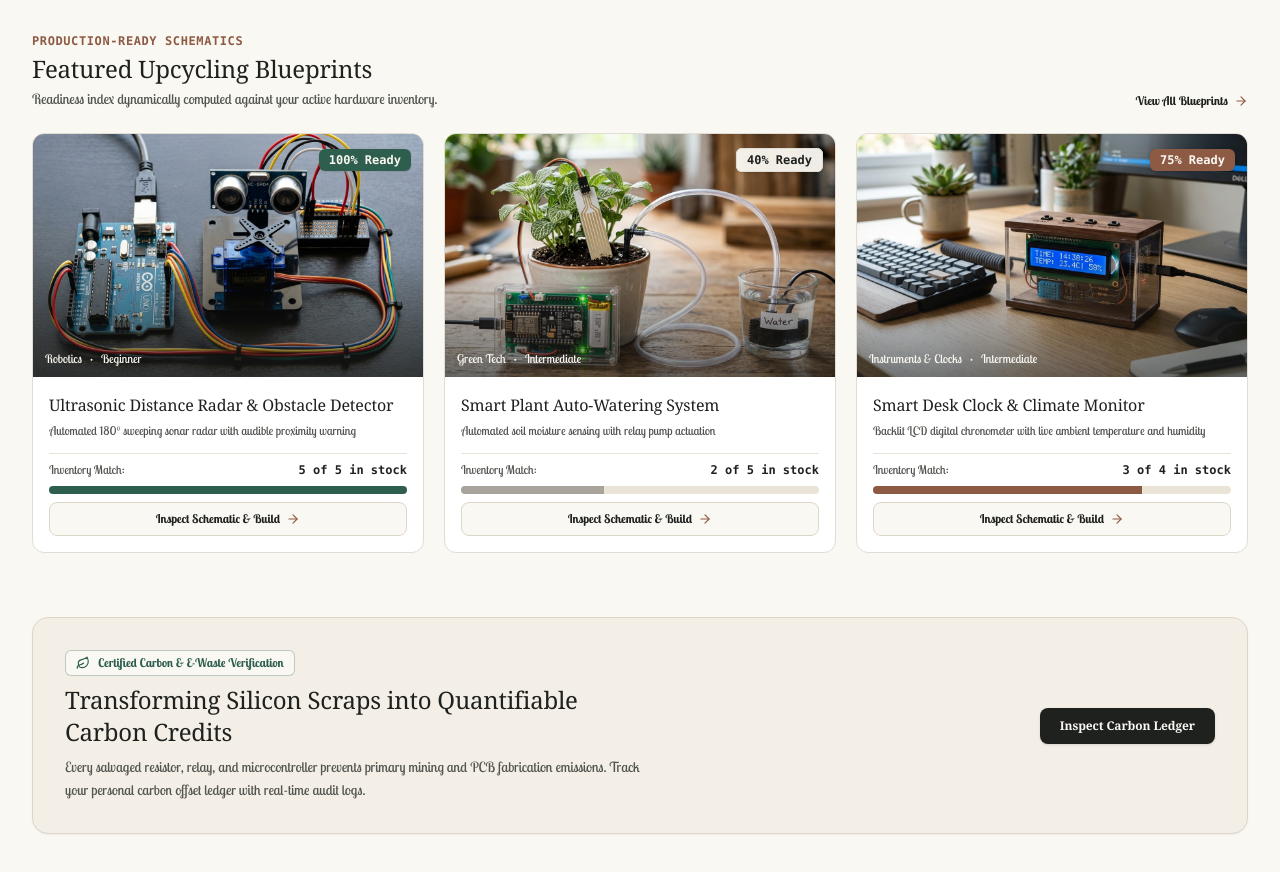
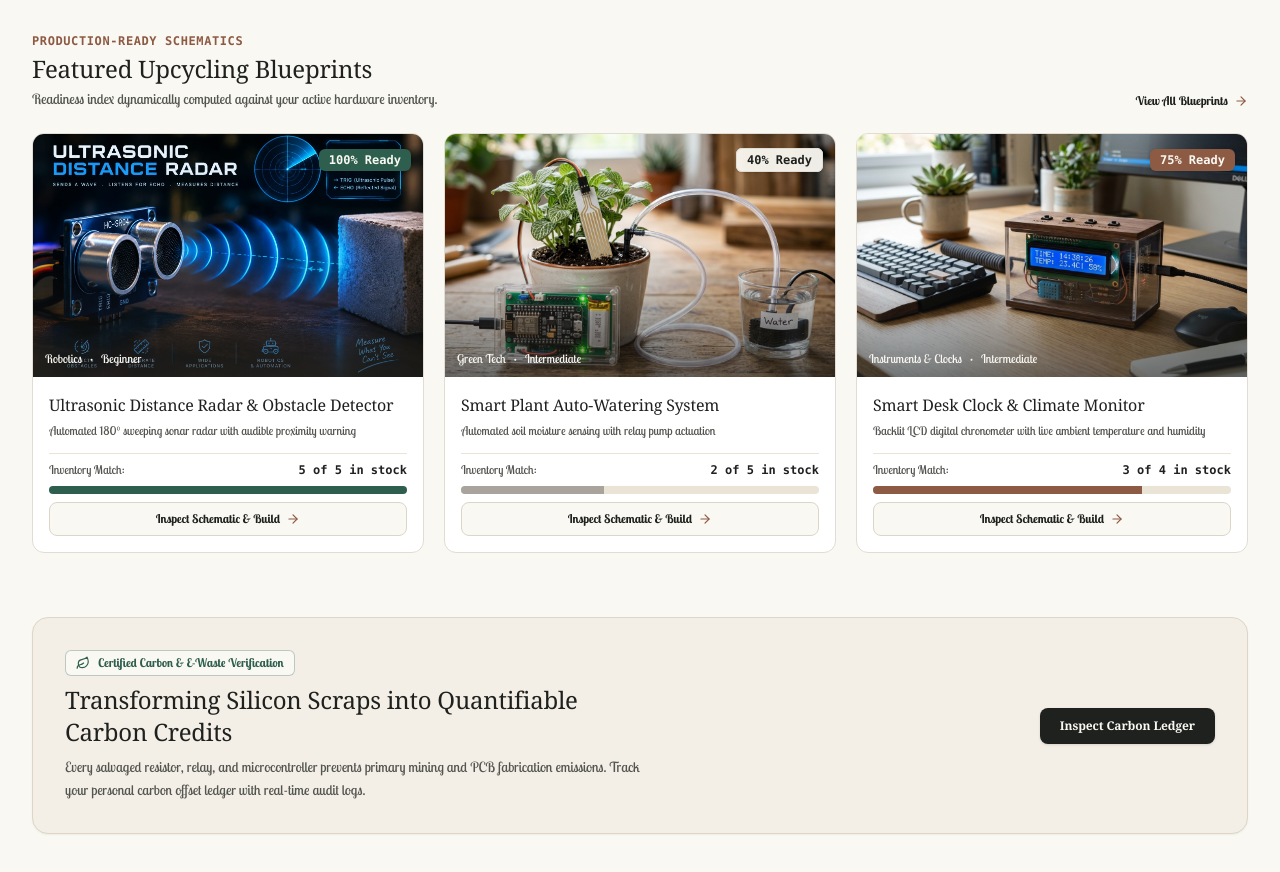
Before and after one commit to avinashk08408/secondlife, a React (Vite) app: page / in a window 1280 px wide. Shown: the part 1520-2392 px from the top of the page. Built offline with nearby package versions, Linux system fonts and the light colour scheme.

Commit message:
feat: add ultrasonic radar project image

```diff
--- a/src/data/initialData.ts
+++ b/src/data/initialData.ts
@@ -158,7 +158,7 @@ export const INITIAL_PROJECTS: Project[] = [
     category: 'Robotics',
     difficulty: 'Beginner',
     estimatedBuildTimeMinutes: 45,
-    image: '/src/assets/images/project_ultrasonic_radar_1791212765812.jpg',
+    image: `${import.meta.env.BASE_URL}images/ultrasonic-distance-radar.jpg`,
     environmentalImpact: {
       divertedGrams: 54,
       preventedCo2Kg: 0.76,
```
Also changed, not shown: public/images/ultrasonic-distance-radar.jpg (added).
